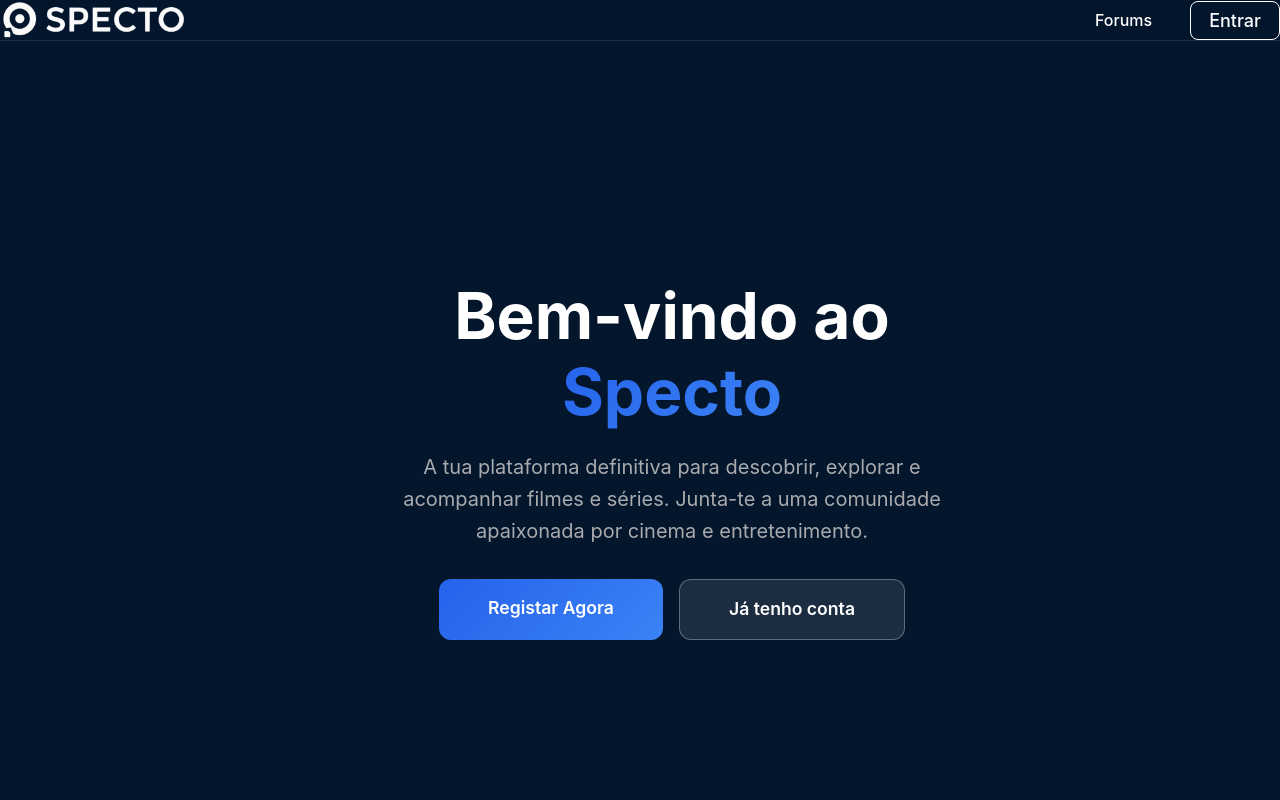
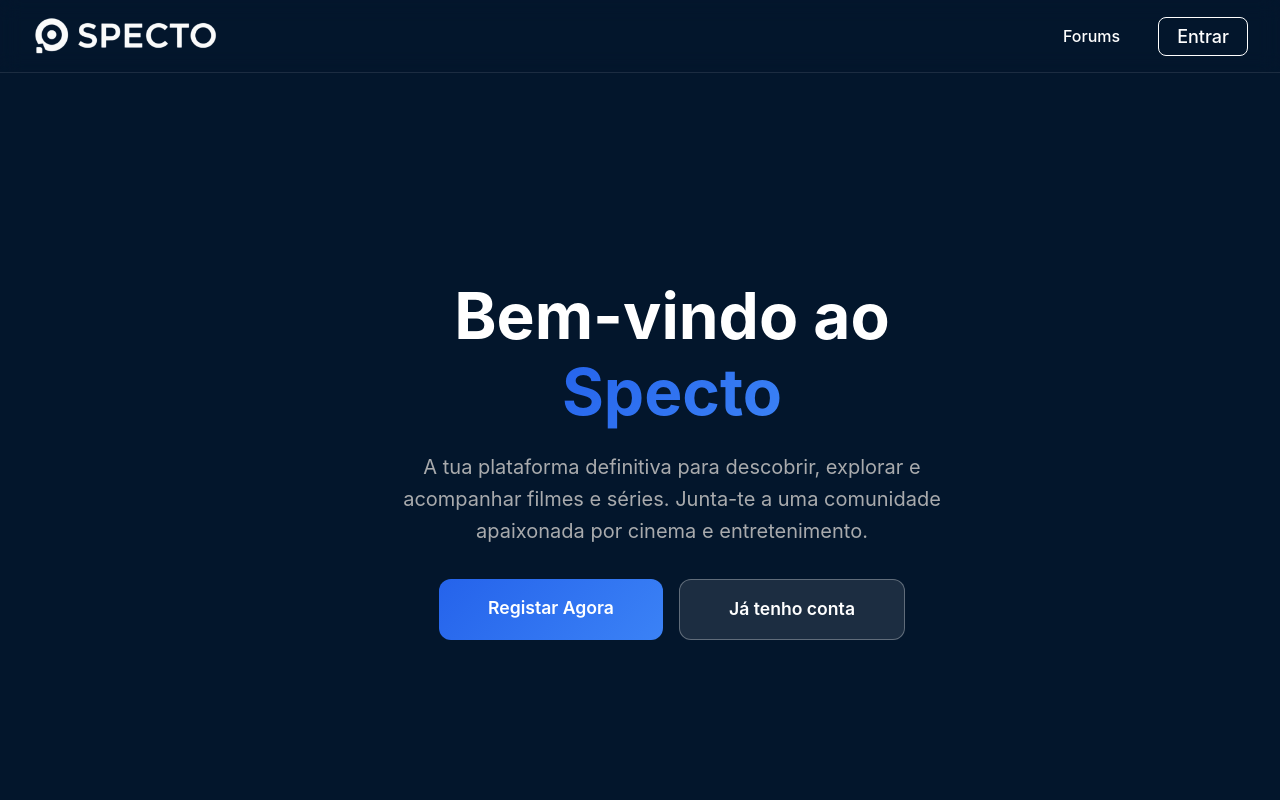
Before and after one commit to Specto0/specto, a React (Vite) app in the folder frontend-specto/: page / in a window 1280 px wide. Shown: the top 800 px of the page. Built offline with nearby package versions, Linux system fonts and the light colour scheme; no server answers.

Commit message:
doublefix

```diff
--- a/frontend-specto/src/components/LandingPage/LandingPage.css
+++ b/frontend-specto/src/components/LandingPage/LandingPage.css
@@ -29,10 +29,9 @@ html, body {
 
 .landing-nav {
   /* make the nav span the full viewport width so children can reach the edges */
-  width: 100%;
   max-width: none;
-  margin: 0;
-  padding: 0; /* remove inner spacing so items can touch the edges */
+  margin: 1;
+  padding: 1rem 2rem; /* remove inner spacing so items can touch the edges */
   display: flex;
   justify-content: space-between;
   align-items: center;
```
